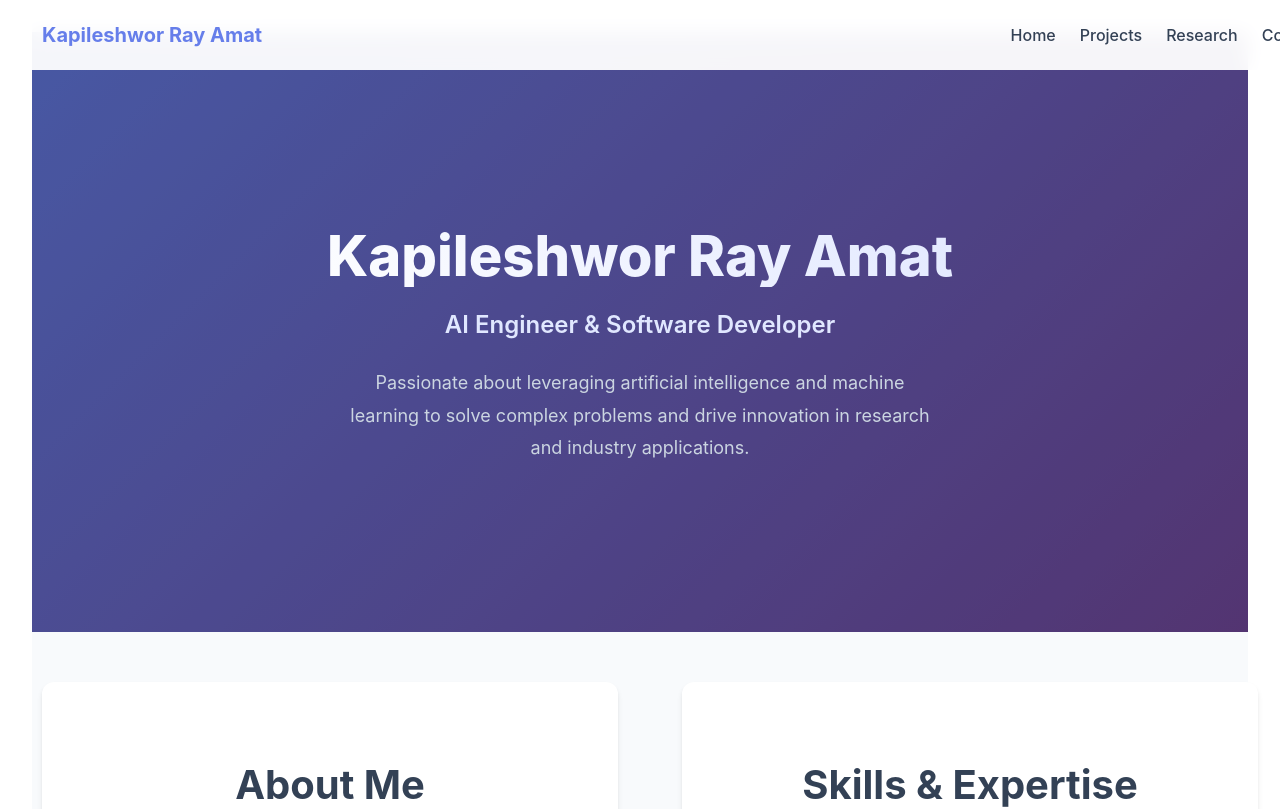
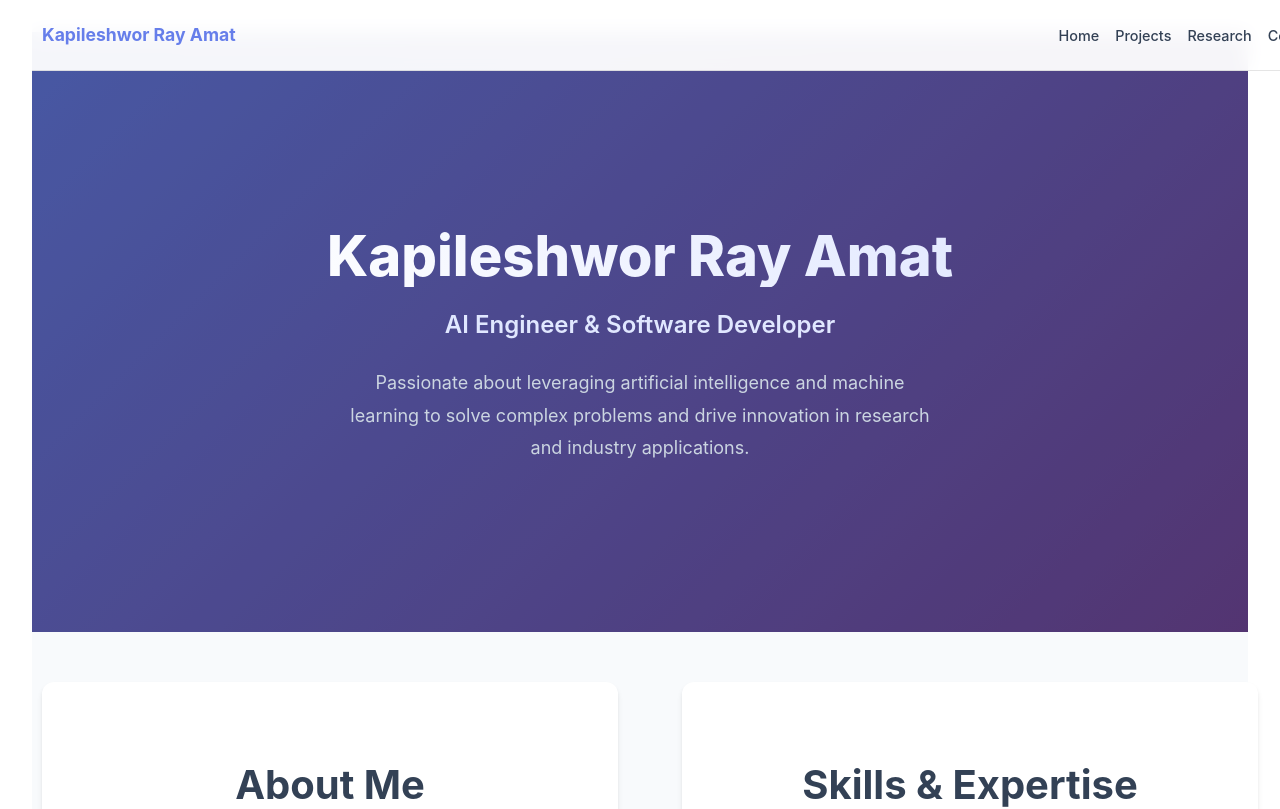
Before and after one commit to Akatzz12/Akatzz12.github.io, a React (Vite) app: page / in a window 1280 px wide. Shown: the top 809 px of the page. Built offline with nearby package versions, Linux system fonts and the light colour scheme.

Commit message:
Fix CSS variables and make navbar more compact to ensure Contact button fits

```diff
--- a/src/components/Navbar.css
+++ b/src/components/Navbar.css
@@ -1,10 +1,17 @@
+/* CSS Variables for Navbar */
+:root {
+  --primary-color: #667eea;
+  --secondary-color: #764ba2;
+  --text-primary: #334155;
+}
+
 .navbar {
   position: fixed;
   top: 0;
   width: 100%;
   background-color: rgba(255, 255, 255, 0.95);
   backdrop-filter: blur(10px);
-  border-bottom: 1px solid var(--border-color);
+  border-bottom: 1px solid rgba(0, 0, 0, 0.1);
   z-index: 1000;
   transition: all 0.3s ease;
 }
@@ -20,7 +27,7 @@
 }
 
 .nav-logo a {
-  font-size: 1.25rem;
+  font-size: 1.1rem;
   font-weight: 700;
   color: var(--primary-color);
   text-decoration: none;
@@ -34,7 +41,7 @@
 .nav-menu {
   display: flex;
   list-style: none;
-  gap: 1.5rem;
+  gap: 1rem;
   margin: 0;
   padding: 0;
 }
@@ -43,6 +50,7 @@
   color: var(--text-primary);
   text-decoration: none;
   font-weight: 500;
+  font-size: 0.9rem;
   transition: color 0.3s ease;
   position: relative;
   padding: 0.5rem 0;
```
